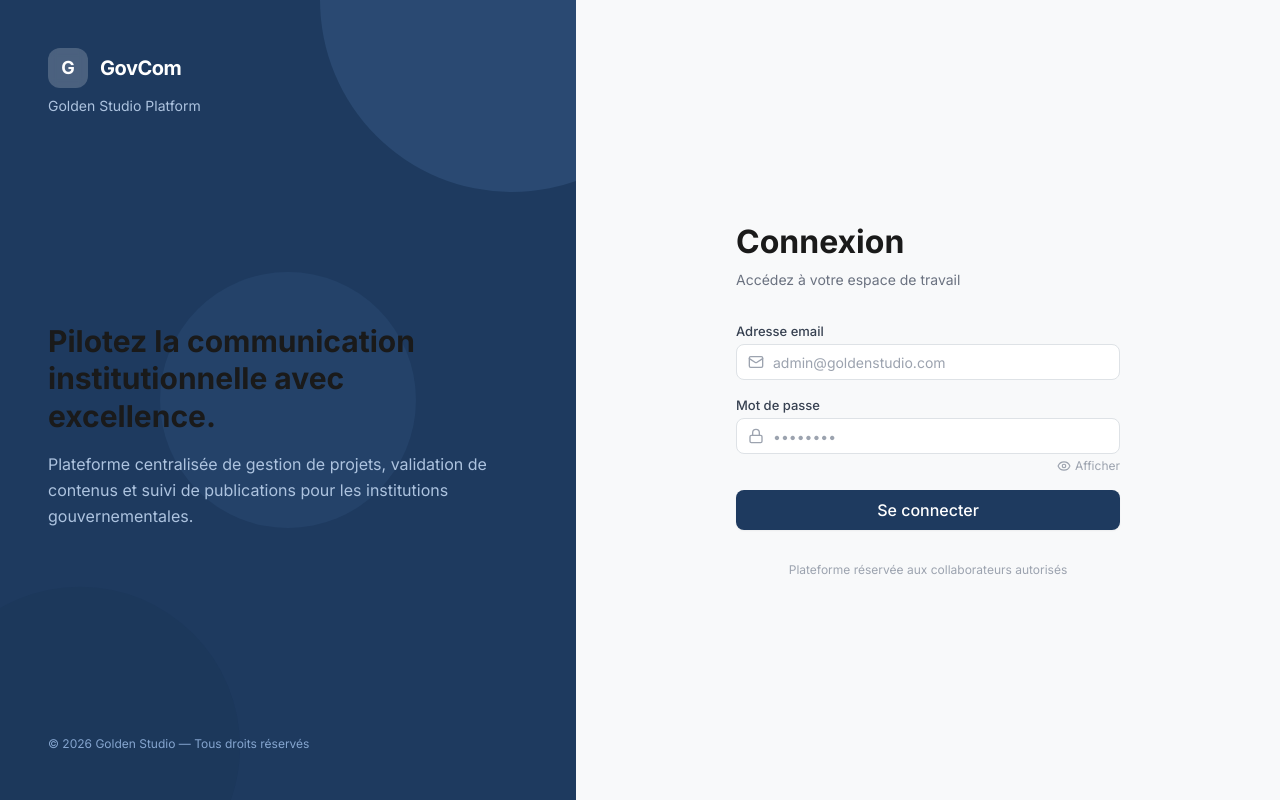
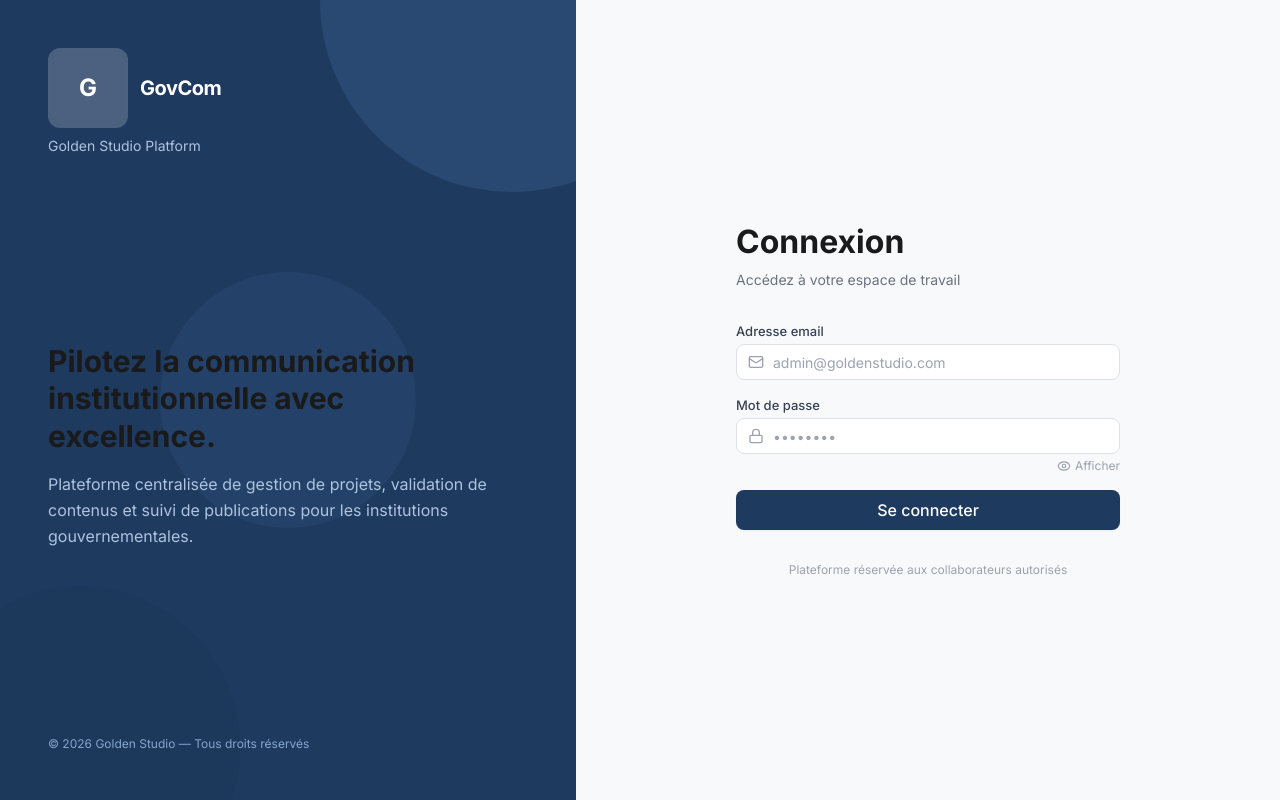
Before and after one commit to henocn/plateform-golden-studio, a React (Vite) app in the folder frontend/: page /login in a window 1280 px wide. Built offline with nearby package versions, Linux system fonts and the light colour scheme; no server answers.

Commit message:
Update logo size and font styling in LoginPage for improved visibility and aesthetics

```diff
--- a/frontend/src/pages/auth/LoginPage.jsx
+++ b/frontend/src/pages/auth/LoginPage.jsx
@@ -69,11 +69,11 @@ export default function LoginPage() {
         <div className="relative z-10 flex flex-col justify-between p-12 text-white">
           <div>
             <div className="flex items-center gap-3 mb-2">
-              <div className="w-10 h-10 rounded-xl bg-white/20 backdrop-blur-sm flex items-center justify-center overflow-hidden shrink-0">
+              <div className="w-20 h-20 rounded-xl bg-white/20 backdrop-blur-sm flex items-center justify-center overflow-hidden shrink-0">
                 {logoSrc ? (
                   <img src={logoSrc} alt="" className="w-full h-full object-contain" />
                 ) : (
-                  <span className="text-white font-bold text-lg">G</span>
+                  <span className="text-white font-bold text-2xl">G</span>
                 )}
               </div>
               <span className="text-xl font-bold tracking-tight">{orgName}</span>
@@ -102,11 +102,11 @@ export default function LoginPage() {
         <div className="w-full max-w-sm">
           {/* Mobile logo */}
           <div className="lg:hidden flex items-center gap-3 mb-10">
-            <div className="w-10 h-10 rounded-xl bg-primary-500 flex items-center justify-center overflow-hidden shrink-0">
+            <div className="w-16 h-16 rounded-xl bg-primary-500 flex items-center justify-center overflow-hidden shrink-0">
               {logoSrc ? (
                 <img src={logoSrc} alt="" className="w-full h-full object-contain" />
               ) : (
-                <span className="text-white font-bold text-lg">G</span>
+                <span className="text-white font-bold text-xl">G</span>
               )}
             </div>
             <span className="text-xl font-bold text-ink-900 tracking-tight">{orgName}</span>
```
